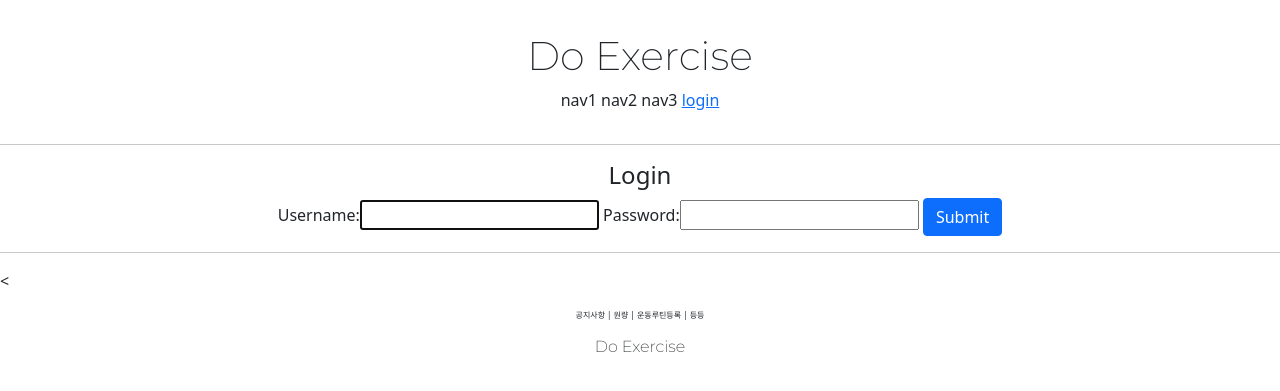
After one commit to Closetotheworld/RoutineShareService, a Django app: page /account/login/ in a window 1280 px wide. The commit adds this page. Shown: the top 391 px of the page. Run offline with Django 3.2, Linux system fonts and the light colour scheme.

Commit message:
[ADD][FUNC] login and logout func

```diff
--- /dev/null
+++ b/account/templates/accountapp/login.html
@@ -0,0 +1,17 @@
+{% extends 'base.html' %}
+
+{% block content %}
+
+    <div style="text-align: center;">
+        <div>
+            <h4>Login</h4>
+        </div>
+        <div>
+            <form action="", method="post">
+                {% csrf_token %}
+                {{ form }}
+                <input type="submit" class="btn btn-primary">
+            </form>
+        </div>
+    </div>
+{% endblock %}
--- a/account/urls.py
+++ b/account/urls.py
@@ -1,3 +1,4 @@
+from django.contrib.auth.views import LoginView, LogoutView
 from django.urls import path, include
 from .views import hello, AccountCreateView
 
@@ -5,5 +6,10 @@ app_name = 'account'
 
 urlpatterns = [
     path('hello/', hello, name='hello'),
+
+    path('login/', LoginView.as_view(template_name='accountapp/login.html'), name='login'),
+
+    path('logout/', LogoutView.as_view(), name='logout'),
+
     path('create/', AccountCreateView.as_view(), name='create'),
 ]
--- a/account/views.py
+++ b/account/views.py
@@ -17,7 +17,6 @@ def hello(request):
         new_model.text = temp
         new_model.save()
 
-        hello_world_list = SampleModel.objects.all()
         return HttpResponseRedirect(reverse('account:hello'))
     else:
         hello_world_list = SampleModel.objects.all()
--- a/templates/header.html
+++ b/templates/header.html
@@ -6,6 +6,14 @@
             <span>nav1</span>
             <span>nav2</span>
             <span>nav3</span>
-            <span>nav4</span>
+            {% if not user.is_authenticated %}
+            <a href="{% url 'account:login' %}?next={{ request.path }}">
+                <span>login</span>
+            </a>
+            {% else %}
+            <a href="{% url 'account:logout'%}?next={{ request.path }}">
+                <span>logout</span>
+            </a>
+            {% endif%}
         </div>
     </div>
```
Also changed, not shown: ExerciseRoutine/settings.py (+7 -0 lines).
